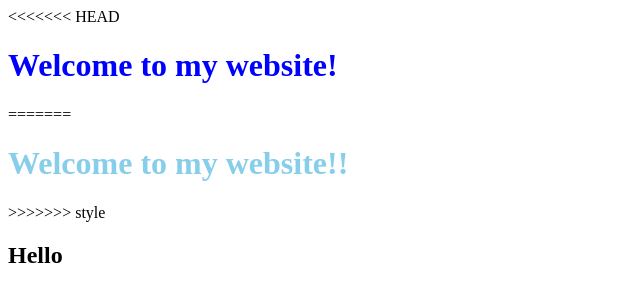
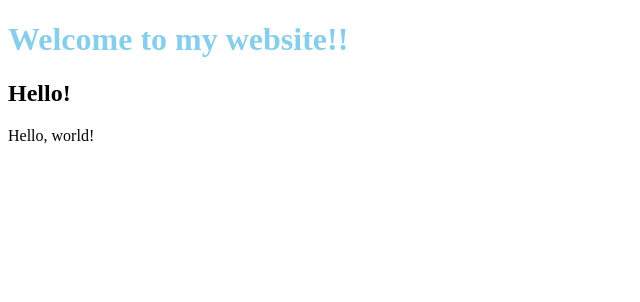
Before and after one commit to Gitpixel-debug/Hello, a plain HTML site: page hello.html in a window 1280 px wide. Shown: the whole page, without its empty margins (0-640 px from the left). Drawn offline with Linux system fonts and the light colour scheme.

Commit message:
Fix merge conflicts

```diff
--- a/hello.html
+++ b/hello.html
@@ -3,21 +3,15 @@
 <html lang="en">
     <head>
         <title>Hello!</title>
-<<<<<<< HEAD
-    </head>
-</html>
-<body>
-    <h1 style="color:blue;">Welcome to my website!</h1>
-=======
         <style>
             h1 {
                 color: skyblue;
             }
         </style>
     </head>
+    <body>
+        <h1>Welcome to my website!!</h1>
+        <h2>Hello!</h2>
+        Hello, world!
+    </body>
 </html>
-<body>
-    <h1>Welcome to my website!!</h1>
->>>>>>> style
-    <h2>Hello</h2>
-</body>
```
